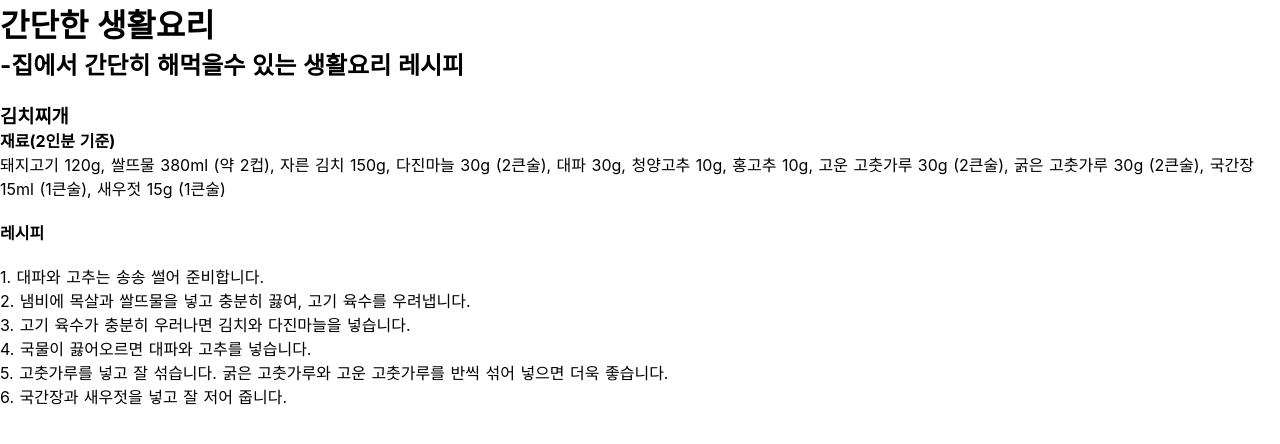
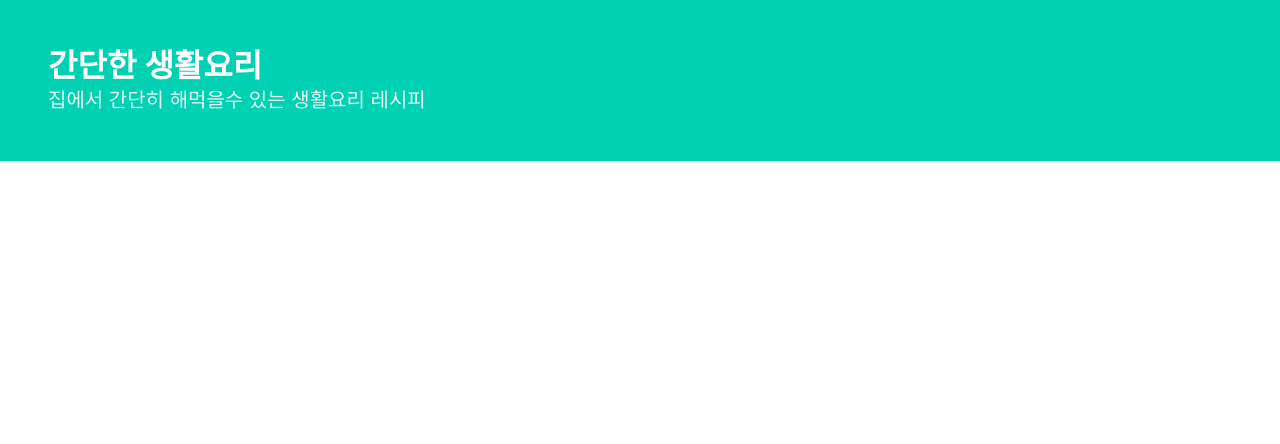
Before and after one commit to ParkJoonhee/doglove123, a Nuxt app: page / in a window 1280 px wide. Shown: the top 444 px of the page. Built offline with nearby package versions, Linux system fonts and the light colour scheme.

Commit message:
add Bulma CSS

```diff
--- a/layouts/default.vue
+++ b/layouts/default.vue
@@ -3,50 +3,3 @@
     <nuxt/>
   </div>
 </template>
-
-<style>
-html {
-  font-family: "Source Sans Pro", -apple-system, BlinkMacSystemFont, "Segoe UI", Roboto, "Helvetica Neue", Arial, sans-serif;
-  font-size: 16px;
-  word-spacing: 1px;
-  -ms-text-size-adjust: 100%;
-  -webkit-text-size-adjust: 100%;
-  -moz-osx-font-smoothing: grayscale;
-  -webkit-font-smoothing: antialiased;
-  box-sizing: border-box;
-}
-
-*, *:before, *:after {
-  box-sizing: border-box;
-  margin: 0;
-}
-
-.button--green {
-  display: inline-block;
-  border-radius: 4px;
-  border: 1px solid #3b8070;
-  color: #3b8070;
-  text-decoration: none;
-  padding: 10px 30px;
-}
-
-.button--green:hover {
-  color: #fff;
-  background-color: #3b8070;
-}
-
-.button--grey {
-  display: inline-block;
-  border-radius: 4px;
-  border: 1px solid #35495e;
-  color: #35495e;
-  text-decoration: none;
-  padding: 10px 30px;
-  margin-left: 15px;
-}
-
-.button--grey:hover {
-  color: #fff;
-  background-color: #35495e;
-}
-</style>
--- a/nuxt.config.js
+++ b/nuxt.config.js
@@ -3,14 +3,18 @@ module.exports = {
   ** Headers of the page
   */
   head: {
-    title: 'doglove123',
+    title: '간단한 생활요리',
     meta: [
       { charset: 'utf-8' },
       { name: 'viewport', content: 'width=device-width, initial-scale=1' },
-      { hid: 'description', name: 'description', content: 'Nuxt.js project' }
+      { hid: 'description', name: 'description', content: '집에서 간단히 해먹을수 있는 생활요리 레시피' }
     ],
     link: [
-      { rel: 'icon', type: 'image/x-icon', href: '/favicon.ico' }
+      { rel: 'icon', type: 'image/x-icon', href: '/favicon.ico' },
+      { rel: "stylesheet", href: "https://cdn.jsdelivr.net/npm/bulma@0.9.2/css/bulma.min.css"}
+    ],
+    script: [
+      {defer: "", src: "https://use.fontawesome.com/releases/v5.15.3/js/all.js"}
     ]
   },
   /*
--- a/pages/index.vue
+++ b/pages/index.vue
@@ -1,19 +1,15 @@
 <template>
-  <main>
-    <div><h1>간단한 생활요리</h1></div>
-    <div><h2>-집에서 간단히 해먹을수 있는 생활요리 레시피</h2><br></div>
-    <div><h3>김치찌개</h3><h4>재료(2인분 기준)</h4></div>
-    <div>
-      돼지고기 120g, 쌀뜨물 380ml (약 2컵), 자른 김치 150g, 다진마늘 30g (2큰술), 대파 30g, 청양고추 10g, 홍고추 10g, 고운 고춧가루 30g (2큰술), 굵은 고춧가루 30g (2큰술), 국간장 15ml (1큰술), 새우젓 15g (1큰술)<br><br>
-    </div>
-    <div><h4>레시피</h4><br></div>
-    <div>
-      1. 대파와 고추는 송송 썰어 준비합니다.<br>
-      2. 냄비에 목살과 쌀뜨물을 넣고 충분히 끓여, 고기 육수를 우려냅니다.<br>
-      3. 고기 육수가 충분히 우러나면 김치와 다진마늘을 넣습니다.<br>
-      4. 국물이 끓어오르면 대파와 고추를 넣습니다.<br>
-      5. 고춧가루를 넣고 잘 섞습니다. 굵은 고춧가루와 고운 고춧가루를 반씩 섞어 넣으면 더욱 좋습니다.<br>
-      6. 국간장과 새우젓을 넣고 잘 저어 줍니다.<br>
-    </div>
-  </main>
+  <div>
+    <section class="hero is-primary">
+      <div class="hero-body">
+        <p class="title">
+          간단한 생활요리
+        </p>
+        <p class="subtitle">
+          집에서 간단히 해먹을수 있는 생활요리 레시피
+        </p>
+      </div>
+    </section>
+  </div>
+
 </template>
```
Also changed, not shown: 1 other file (tests, documents, lock files or other folders).
